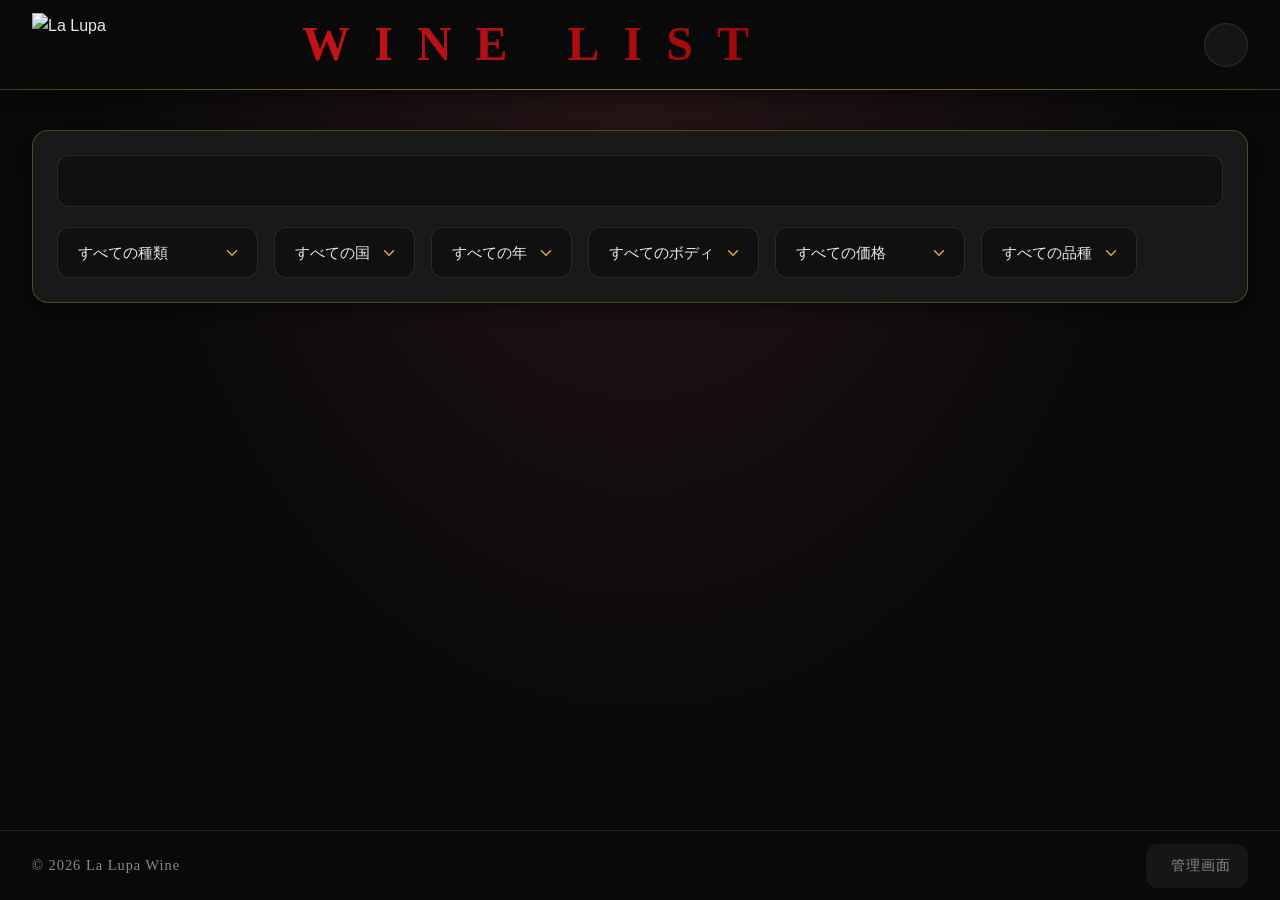
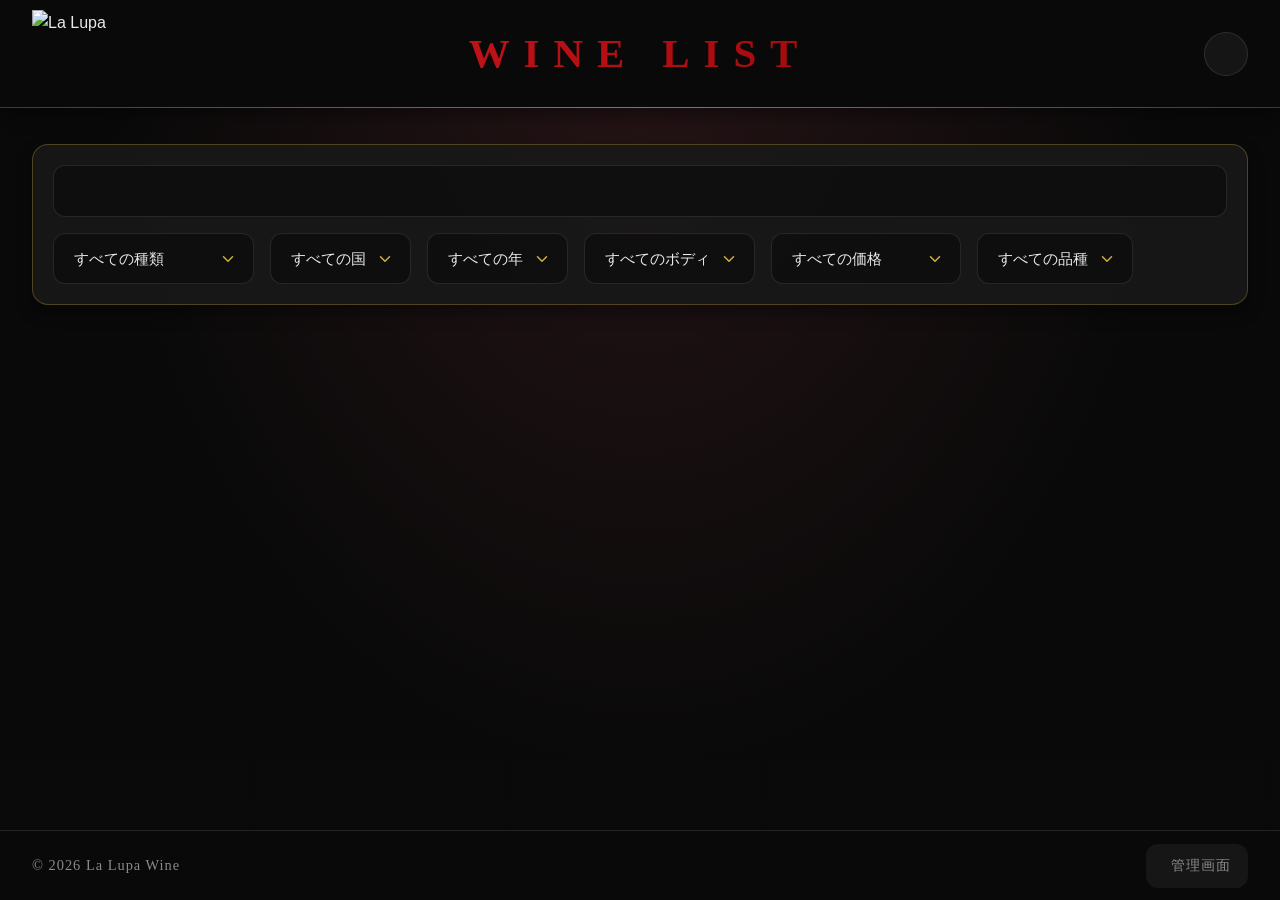

Update responsive multilingual wine list

--- a/styles.css
+++ b/styles.css
@@ -45,7 +45,7 @@
     --font-sans: 'Noto Sans JP', 'Noto Sans KR', 'Noto Sans TC', sans-serif;
 
     /* Spacing */
-    --header-height: 90px;
+    --header-height: 108px;
     --footer-height: 70px;
 }
 
@@ -152,19 +152,19 @@ body::before {
 }
 
 .logo-image {
-    height: 64px;
+    height: 88px;
     width: auto;
     object-fit: contain;
 }
 
 .header-title {
     position: absolute;
-    left: 42%;
+    left: 50%;
     transform: translateX(-50%);
     font-family: 'Cinzel', serif;
-    font-size: 3rem;
+    font-size: clamp(2rem, 3.2vw, 3rem);
     font-weight: 700;
-    letter-spacing: 0.5em;
+    letter-spacing: 0.34em;
     text-transform: uppercase;
     background: linear-gradient(to right, #E31C25, #800000);
     -webkit-background-clip: text;
@@ -267,7 +267,7 @@ body::before {
     flex: 1;
     margin-top: var(--header-height);
     margin-bottom: var(--footer-height);
-    padding: 40px 32px;
+    padding: 36px 32px 48px;
     max-width: 1400px;
     width: 100%;
     margin-left: auto;
@@ -278,10 +278,10 @@ body::before {
 .filter-bar {
     display: flex;
     flex-wrap: wrap;
-    gap: 20px;
-    margin-bottom: 40px;
-    padding: 24px;
-    background: var(--color-surface);
+    gap: 16px;
+    margin-bottom: 32px;
+    padding: 20px;
+    background: rgba(25, 25, 25, 0.9);
     border: 1px solid var(--color-gold-border);
     border-radius: var(--radius-lg);
     box-shadow: var(--shadow-md);
@@ -361,7 +361,7 @@ body::before {
    =================================== */
 .wine-grid {
     display: grid;
-    grid-template-columns: repeat(auto-fill, minmax(320px, 1fr));
+    grid-template-columns: repeat(3, minmax(0, 1fr));
     gap: 24px;
 }
 
@@ -375,7 +375,7 @@ body::before {
     box-shadow: var(--shadow-sm);
     display: flex;
     flex-direction: row;
-    min-height: 280px;
+    min-height: 270px;
     border: 1px solid rgba(255, 255, 255, 0.1);
     cursor: pointer;
 
@@ -389,9 +389,13 @@ body::before {
     border-color: var(--color-gold-border);
 }
 
+.wine-card:active {
+    transform: translateY(-1px) scale(0.99);
+}
+
 /* Sidebar Styles */
 .wine-card-sidebar {
-    width: 60px;
+    width: 52px;
     flex-shrink: 0;
     display: flex;
     align-items: center;
@@ -402,7 +406,7 @@ body::before {
 
 .wine-card-number {
     font-family: var(--font-serif);
-    font-size: 2.2rem;
+    font-size: 1.9rem;
     font-weight: 700;
     line-height: 1;
     z-index: 2;
@@ -1293,10 +1297,19 @@ body::before {
         padding: 6px 10px;
         font-size: 0.8rem;
     }
+
+    .wine-grid {
+        grid-template-columns: repeat(2, minmax(0, 1fr));
+    }
 }
 
 /* Responsiveness */
 @media (max-width: 768px) {
+    :root {
+        --header-height: 82px;
+        --footer-height: 58px;
+    }
+
     .header-content {
         padding: 0 16px;
     }
@@ -1309,7 +1322,32 @@ body::before {
     }
 
     .main-content {
-        padding: 20px 16px;
+        padding: 18px 16px 32px;
+    }
+
+    .logo-image {
+        height: 68px;
+    }
+
+    .filter-bar {
+        display: block;
+        padding: 14px;
+        margin-bottom: 20px;
+        border-radius: var(--radius-md);
+    }
+
+    .filter-group {
+        display: grid;
+        grid-template-columns: repeat(2, minmax(0, 1fr));
+        gap: 10px;
+        margin-top: 10px;
+    }
+
+    .filter-select {
+        width: 100%;
+        min-width: 0;
+        padding: 13px 36px 13px 12px;
+        background-position: right 10px center;
     }
 
     .wine-grid {
@@ -1433,6 +1471,12 @@ body::before {
 }
 
 /* Small Mobile Devices */
+@media (max-width: 600px) {
+    .filter-group {
+        grid-template-columns: 1fr;
+    }
+}
+
 @media (max-width: 480px) {
     .header-title {
         font-size: 1.0rem;
@@ -1442,7 +1486,7 @@ body::before {
     }
 
     .logo-image {
-        height: 48px;
+        height: 58px;
     }
 
     .lang-btn {
@@ -1667,16 +1711,20 @@ input:checked+.slider:before {
    Responsive Changes
    =================================== */
 
-/* iPad Landscape & High-Res Tablets (1024px range) */
-@media screen and (min-width: 1024px) {
+/* Wide desktop */
+@media screen and (min-width: 1500px) {
     .wine-grid {
-        grid-template-columns: repeat(3, 1fr);
+        grid-template-columns: repeat(4, minmax(0, 1fr));
     }
 }
 
-/* Desktop Large */
-@media screen and (min-width: 1400px) {
-    .wine-grid {
-        grid-template-columns: repeat(auto-fill, minmax(320px, 1fr));
+@media (prefers-reduced-motion: reduce) {
+    *,
+    *::before,
+    *::after {
+        scroll-behavior: auto !important;
+        animation-duration: 0.01ms !important;
+        animation-iteration-count: 1 !important;
+        transition-duration: 0.01ms !important;
     }
 }
